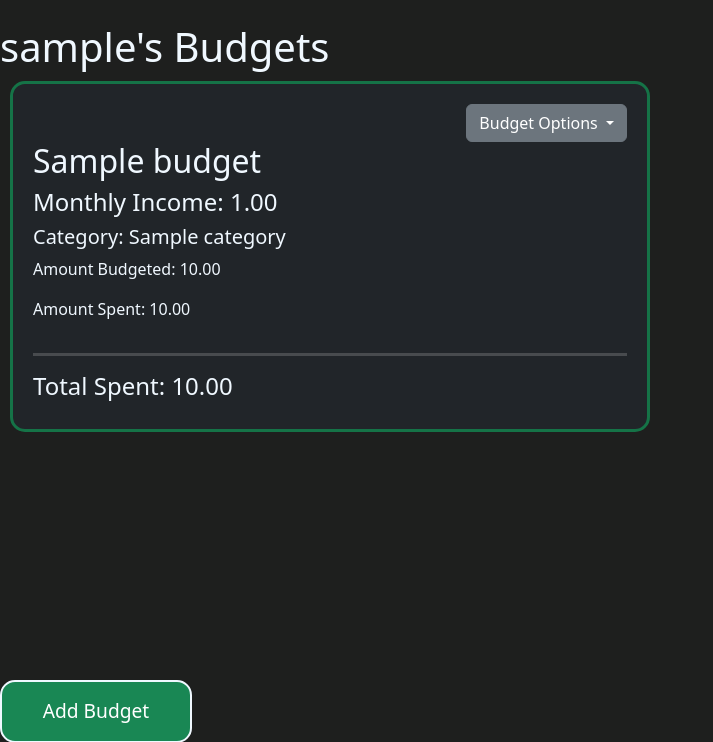
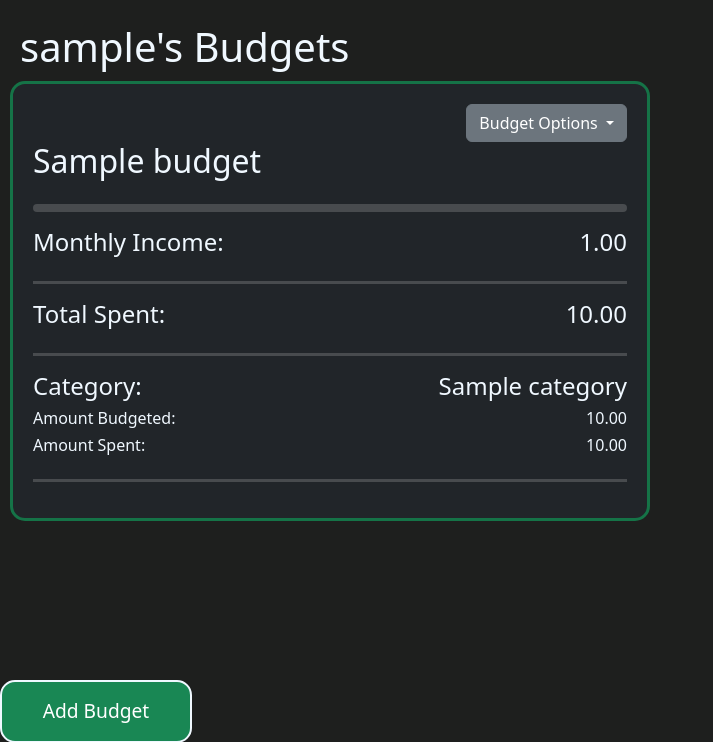
Before and after one commit to joelwagner747/budgetapp, a Django app: page /user/ in a window 1280 px wide. Shown: the part 57-799 px from the top of the page, without its empty margins (0-713 px from the left). Run offline with Django 4.2, Linux system fonts and the light colour scheme; a user stored in the database is signed in; tables that the repository leaves empty hold one stand-in row (values such as "Sample post"); some libraries are stand-ins or nearby versions.

Commit message:
Fixed Merge Issues

```diff
--- a/static/css/style.css
+++ b/static/css/style.css
@@ -110,6 +110,7 @@
   border-width: 3px;
   width: 50%;
   overflow: auto;
+}
 
 .success-box {
   background-color: #ccffcc;
--- a/templates/user_home.html
+++ b/templates/user_home.html
@@ -19,18 +19,48 @@
       </div>
     </div>
     <h2>{{ budget.name }}</h2>
+    <hr class="rounded">
     {% if budget.income %}
-    <h4>Monthly Income: {{ budget.income.monthly_income }}</h4>
+    <div class="container-amount">
+      <h4>Monthly Income:</h4>
+      <div class="item-container-amount">
+        <h4>{{ budget.income.monthly_income }}</h4>
+      </div>
+    </div>
     {% else %}
     <p>No income data available.</p>
     {% endif %}
+    <hr class="solid">
+
+    <div class="container-amount">
+      <h4>Total Spent:</h4>
+      <div class="item-container-amount">
+        <h4>{{ budget.total }}</h4>
+      </div>
+    </div>
+    <hr class="solid">
+
     {% for category in budget.categories %}
-    <h5>Category: {{ category.name }}</h5>
-    <p>Amount Budgeted: {{ category.amount_budgeted }}</p>
-    <p>Amount Spent: {{ category.amount_spent}}</p>
+    <div class="container-amount">
+      <h4>Category:</h4>
+      <div class="item-container-amount">
+        <h4>{{ category.name }}</h4>
+      </div>
+    </div>
+    <div class="container-amount">
+      <h6>Amount Budgeted:</h6>
+      <div class="item-container-amount">
+        <h6>{{ category.amount_budgeted }}</h6>
+      </div>
+    </div>
+    <div class="container-amount">
+      <h6>Amount Spent:</h6>
+      <div class="item-container-amount">
+        <h6>{{ category.amount_spent}}</h6>
+      </div>
+    </div>
     <hr class="solid">
     {% endfor %}
-    <h4>Total Spent: {{ budget.total }}</h4>
   </div>
   {% endfor %}
   <button class="btn btn-success bottom-left-button btn-large" type="submit">
```
Also changed, not shown: templates/budget_detail.html (+8 -14 lines).
